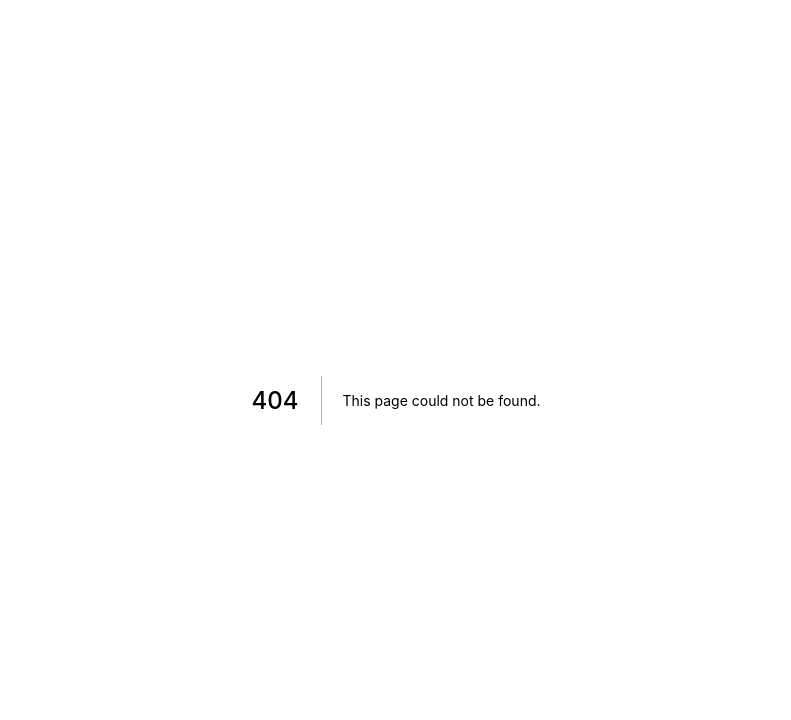
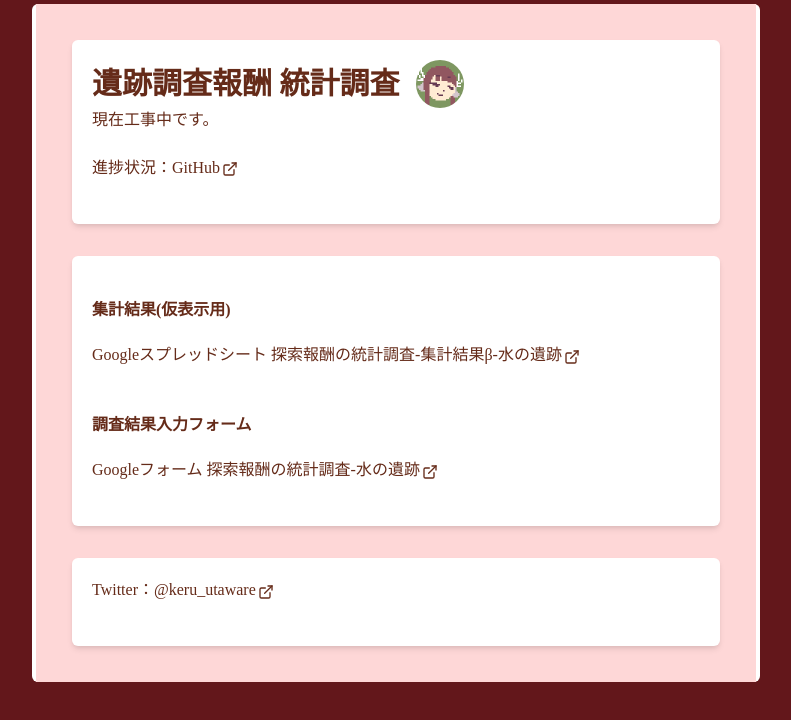
Before and after one commit to keru-u/my-site, a Next.js app: page /iseki in a window 1280 px wide. Before the commit this address had no page. Shown: the top 720 px of the page, without its empty margins (244-1035 px from the left). Built offline with nearby package versions, Linux system fonts and the light colour scheme; a web font is replaced by a local one.

Commit message:
リンク間違えてたので修正

```diff
--- a/src/pages/index.tsx
+++ b/src/pages/index.tsx
@@ -18,7 +18,7 @@
       <Box m={8} bg="white" borderRadius="md" p={5} shadow="md">
         <HeadingEx size="md" title="過去に作ったもの" />
         <HeadingEx size="sm" title="ツール" />
-        <Work href="/test-iseki" title="遺跡調査報酬 統計調査" />
+        <Work href="/iseki" title="遺跡調査報酬 統計調査" />
         <Work href="https://odaibako.net/gacha/1077" title="ロスフラお題ガチャ" />
         <Work href="https://odaibako.net/gacha/2477" title="ロスフラふわっとしたお題ガチャ" />
         <Work
--- a/src/pages/test-iseki.tsx
+++ b/src/pages/iseki.tsx
@@ -41,7 +41,7 @@
         />
         <HeadingEx size="sm" title="調査結果入力フォーム" />
         <Work
-          href="https://docs.google.com/forms/d/1HGJeDLGDUAgX_jRrTn6g26Wn5Q4gatJp1H5UG_BGkjU/edit?usp=forms_home&ths=true"
+          href="https://docs.google.com/forms/d/e/1FAIpQLScpe4WwCxSdVvtC2sll9y-tvkUd1l0Q8KOCceSED15ErknLLg/viewform"
           title="Googleフォーム 探索報酬の統計調査-水の遺跡"
         />
       </Box>
```
